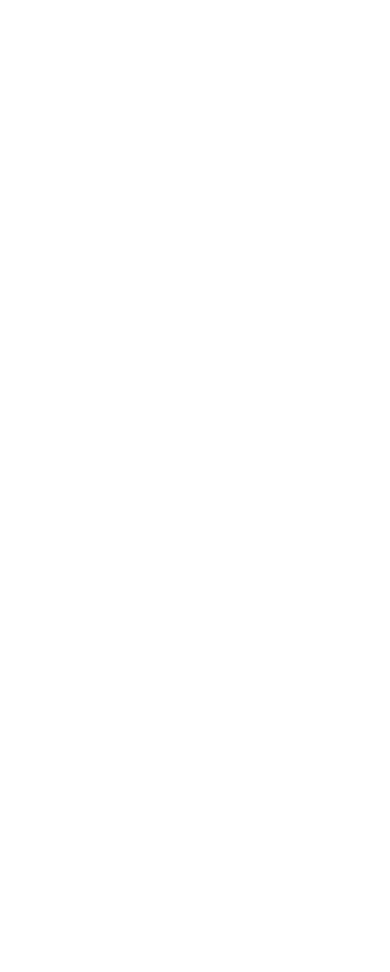
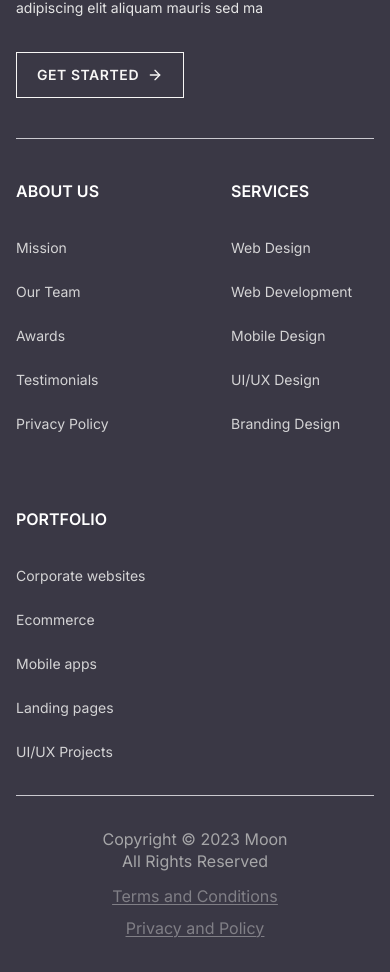
Before and after one commit to adhishrestha/mern-ecommerce-site, a React app in the folder frontend/: page / in a window 390 px wide. Shown: the part 1454-2426 px from the top of the page. Before the commit the page ends 1330 px from the top, so only its background shows below. Built offline with nearby package versions, Linux system fonts and the light colour scheme; the HTML template or start-up script is replaced by a standard one.

Commit message:
feat(footer): implement responsive footer section

```diff
--- a/frontend/src/assets/data/assets.js
+++ b/frontend/src/assets/data/assets.js
@@ -1,5 +1,7 @@
 import logo from '../logos/logo.svg';
+import footer_logo from '../logos/footer-logo.svg';
 
 export const assets = {
   logo,
+  footer_logo,
 };
--- /dev/null
+++ b/frontend/src/components/layout/footer/Footer.jsx
@@ -0,0 +1,100 @@
+import React from 'react';
+import Container from '../../ui/Container';
+import { Link } from 'react-router-dom';
+import { assets } from '../../../assets/data/assets';
+import Button from '../../ui/Button';
+import { ArrowRight } from 'lucide-react';
+import FooterColumn from './FooterColumn';
+import { footerLinks } from './footerLinks';
+
+const Footer = () => {
+  return (
+    <footer className="bg-primary w-full border-t">
+      <Container>
+        {/* Top Footer */}
+        <section className="grid grid-cols-1 py-8 lg:grid-cols-[1fr_2fr] lg:py-12">
+          {/* Left Section */}
+          <div className="border-b border-[#CAC9CF] pb-10 lg:border-r lg:border-b-0 lg:pr-20 lg:pb-0">
+            {/* Logo */}
+            <Link to="/" aria-label="Go to homepage" className="inline-block">
+              <img src={assets.footer_logo} alt="Brand Logo" className="w-36" />
+            </Link>
+
+            {/* Description */}
+            <p className="mt-4.5 max-w-xs text-sm leading-6 font-normal text-[#E5E5E5]">
+              Lorem ipsum dolor sit amet consectetur adipiscing elit aliquam
+              mauris sed ma
+            </p>
+
+            {/* CTA */}
+            <Link>
+              <Button
+                variant="outlineLight"
+                size="md"
+                icon={ArrowRight}
+                className="mt-8"
+              >
+                Get Started
+              </Button>
+            </Link>
+          </div>
+
+          {/* Right Section */}
+          <nav
+            aria-label="Footer Navigation"
+            className="grid grid-cols-2 gap-18 pt-10 sm:grid-cols-3 lg:pt-0 lg:pl-20"
+          >
+            {footerLinks.map((section) => (
+              <FooterColumn
+                key={section.title}
+                title={section.title}
+                links={section.links}
+              />
+            ))}
+          </nav>
+        </section>
+
+        {/* Bottom Divider */}
+        <div className="border-t border-[#CAC9CF]">
+          {/* Bottom Fotter */}
+          <section className="flex flex-col items-center justify-center gap-3 py-8 lg:flex-row">
+            {/* Copyright */}
+            <p className="flex flex-col items-center text-center text-base leading-5.5 font-normal tracking-normal text-[#A6A6A8] sm:flex-row sm:gap-1">
+              <span>Copyright © 2023 Moon</span>
+
+              {/* Divider only above 480px */}
+              <span className="hidden sm:inline">|</span>
+
+              <span>All Rights Reserved</span>
+
+              {/* Last divider only above 480px */}
+              <span className="hidden sm:inline">|</span>
+            </p>
+
+            {/* Legal Links */}
+            <nav
+              aria-label="Legal navigation"
+              className="flex flex-col items-center justify-center gap-2 text-center text-base font-normal text-[#807F86] underline decoration-solid decoration-1 underline-offset-2 sm:flex-row sm:gap-3"
+            >
+              <Link
+                to="/terms-and-conditions"
+                className="transition-colors hover:text-white focus:ring-2 focus:outline-none"
+              >
+                Terms and Conditions
+              </Link>
+              <span className="hidden text-white sm:inline">|</span>
+              <Link
+                to="/privacy-policy"
+                className="transition-colors hover:text-white"
+              >
+                Privacy and Policy
+              </Link>
+            </nav>
+          </section>
+        </div>
+      </Container>
+    </footer>
+  );
+};
+
+export default Footer;
--- /dev/null
+++ b/frontend/src/components/layout/footer/FooterColumn.jsx
@@ -0,0 +1,28 @@
+import React from 'react';
+import { Link } from 'react-router-dom';
+
+const footerLinkClass =
+  'text-sm text-[#E5E5E5E5] transition-colors duration-200 hover:text-white focus-visible:outline-none focus-visible:ring-2 focus-visible:ring-white rounded-sm';
+const FooterColumn = ({ title, links }) => {
+  return (
+    <div>
+      {/* Section Title */}
+      <h2 className="mb-8 text-base font-semibold text-white uppercase">
+        {title}
+      </h2>
+
+      {/* Navigation Links */}
+      <ul className="space-y-5">
+        {links.map((link) => (
+          <li key={link.name}>
+            <Link to={link.path} className={footerLinkClass}>
+              {link.name}
+            </Link>
+          </li>
+        ))}
+      </ul>
+    </div>
+  );
+};
+
+export default FooterColumn;
--- /dev/null
+++ b/frontend/src/components/layout/footer/footerLinks.js
@@ -0,0 +1,32 @@
+export const footerLinks = [
+  {
+    title: 'About Us',
+    links: [
+      { name: 'Mission', path: '/mission' },
+      { name: 'Our Team', path: '/team' },
+      { name: 'Awards', path: '/Awards' },
+      { name: 'Testimonials', path: '/testimonials' },
+      { name: 'Privacy Policy', path: '/privacy-policy' },
+    ],
+  },
+  {
+    title: 'Services',
+    links: [
+      { name: 'Web Design', path: '/web-design' },
+      { name: 'Web Development', path: '/web-development' },
+      { name: 'Mobile Design', path: '/mobile-design' },
+      { name: 'UI/UX Design', path: '/ui-ux-design' },
+      { name: 'Branding Design', path: '/branding-design' },
+    ],
+  },
+  {
+    title: 'Portfolio',
+    links: [
+      { name: 'Corporate websites', path: '/corporate-websites' },
+      { name: 'Ecommerce', path: '/ecommerce' },
+      { name: 'Mobile apps', path: '/mobile-apps' },
+      { name: 'Landing pages', path: '/landing-pages' },
+      { name: 'UI/UX Projects', path: '/ui-ux-projects' },
+    ],
+  },
+];
--- a/frontend/src/layouts/MainLayout.jsx
+++ b/frontend/src/layouts/MainLayout.jsx
@@ -1,6 +1,7 @@
 import React from 'react';
 import { Outlet } from 'react-router-dom';
 import Navbar from '../components/layout/navbar/Navbar';
+import Footer from '../components/layout/footer/Footer';
 
 const MainLayout = () => {
   return (
@@ -9,6 +10,7 @@ const MainLayout = () => {
       <main className="flex-1 pt-16 lg:pt-17">
         <Outlet />
       </main>
+      <Footer />
     </div>
   );
 };
```
Also changed, not shown: frontend/src/assets/logos/footer-logo.svg (added).
